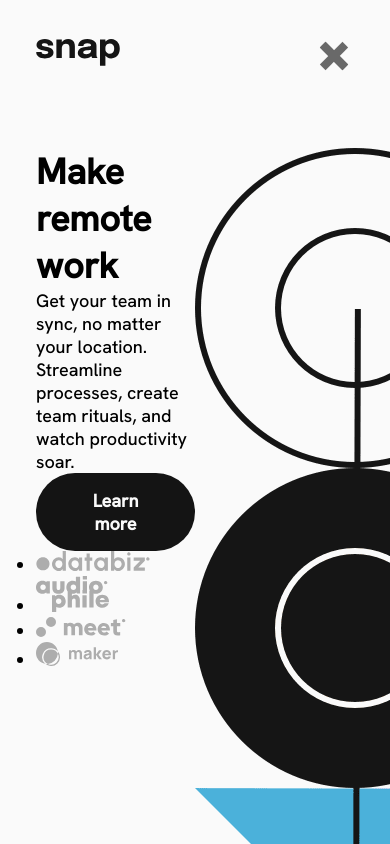
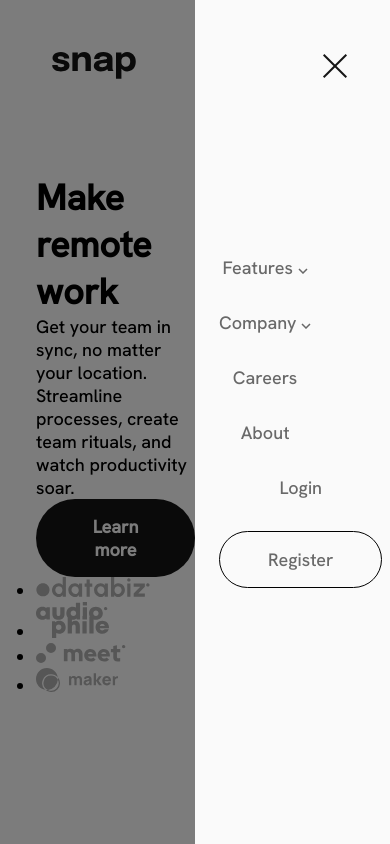
Before and after one commit to DrZero1234/FEM_intro_navigation, a plain HTML site: page index.html in a window 390 px wide. Both pictures are taken after a click on the element 334 px from the left and 56 px from the top of the page. Shown: the top 844 px of the page. Drawn offline with Linux system fonts and the light colour scheme.

Commit message:
header done

```diff
--- a/index.html
+++ b/index.html
@@ -3,16 +3,14 @@
 <head>
   <meta charset="UTF-8">
   <meta name="viewport" content="width=device-width, initial-scale=1.0"> <!-- displays site properly based on user's device -->
-
-  <link rel="icon" type="image/png" sizes="32x32" href="./images/favicon-32x32.png">
-
-  <title>Frontend Mentor | Intro section with dropdown navigation</title>
+  <title>Dropdown navigation</title>
 
   <!-- Feel free to remove these styles or customise in your own stylesheet 👍 -->
   <link rel="stylesheet" href="style.css">
   <script src="script.js" defer></script>
 </head>
 <body>
+  <div id="sidenav-overlay"></div>
   <header>
     <nav>
       <div class="header-brand">
@@ -22,11 +20,13 @@
               fill="#151515" />
           </svg>
         </div>
-        <div class="header-links">
-          <div class="header-left">
+        <div class="header-links" data-visible="false">
+          <ul class="header-left">
             <div class="dropdown-container" id="features-container" data-header-space = "large">
               <div class="header-dropdown inactive" id="features-dropdown">
-                <span class="dropdown-label">Features</span> <img id="arrow-img" />
+                <li><a class="dropdown-label" href="#">Features</a>
+                  <img id="arrow-img" />
+                </li>
               </div>
               <ul class="dropdown-menu">
                 <li class="dropdown-item">
@@ -65,7 +65,7 @@
             </div>
             <div class="dropdown-container" id="company-container" data-header-space = "large">
               <div class="header-dropdown inactive" id="company-dropdown">
-                <span class="dropdown-label">Company</span> <img id="arrow-img" />
+                <li><a class="dropdown-label" href="#">Company</a> <img id="arrow-img" /></li>
               </div>
               <ul class="dropdown-menu">
                 <li class="dropdown-item">
@@ -79,9 +79,9 @@
                 </li>
               </ul>
             </div>
-            <a href="#">Careers</a>
-            <a href="#">About</a>
-          </div>
+            <li><a href="#">Careers</a></li>
+            <li><a href="#">About</a></li>
+          </ul>
 
           <div class="header-right">
             <a href="#">Login</a>
@@ -89,7 +89,7 @@
           </div>
         </div>
 
-        <div class="hamburger-menu" id="hamburger-wrapper">
+        <div class="hamburger-menu" id="hamburger-wrapper" aria-controls="header-links" aria-expanded="false" >
           <p class="burger"></p>
         </div>
       </nav>
--- a/script.js
+++ b/script.js
@@ -1,8 +1,24 @@
 const FEATURE_CONTAINER = document.getElementById("features-container");
 const COMPANY_CONTAINER = document.getElementById("company-container");
 const HAMBURGER_WRAPPER = document.getElementById("hamburger-wrapper");
+const SIDENAV = document.getElementById("sidenav");
+const CLOSENAV = document.getElementById("closenav");
+const HEADER_LINKS = document.querySelector(".header-links")
+const SIDENAV_OVERLAY = document.getElementById("sidenav-overlay")
 
 HAMBURGER_WRAPPER.addEventListener("click", () => {
+    const visibility = HEADER_LINKS.getAttribute("data-visible");
+    console.log(visibility)
+    if (visibility === "false") {
+        HEADER_LINKS.setAttribute("data-visible","true")
+        HAMBURGER_WRAPPER.setAttribute("aria-expanded","true")
+        SIDENAV_OVERLAY.style.display = "block"
+    } else {
+        HEADER_LINKS.setAttribute("data-visible","false")
+        HAMBURGER_WRAPPER.setAttribute("aria-expanded","false")
+        SIDENAV_OVERLAY.style.display = "none"
+    }
+    console.log(HAMBURGER_WRAPPER.getAttribute("aria-expanded"))
     HAMBURGER_WRAPPER.classList.toggle("open")
 })
 
@@ -34,6 +50,16 @@ const toggle_dropdown = (e) => {
 
 }
 
+const SMALL_SIZE_ADAPT = (x) => {
+    if (x.matches) {
+        HEADER_LINKS.setAttribute("data-visible", "false")
+    } else {
+        HEADER_LINKS.setAttribute("data-visible", "true")
+        HAMBURGER_WRAPPER.setAttribute("aria-expanded", "false")
+        SIDENAV_OVERLAY.style.display = "none"
+    }
+}
+
 
 [FEATURE_CONTAINER,COMPANY_CONTAINER].forEach((container) => {
     container.addEventListener("click", (e) => {
@@ -41,4 +67,8 @@ const toggle_dropdown = (e) => {
     })
 })
 
+var x = window.matchMedia("(max-width: 55em)")
+SMALL_SIZE_ADAPT(x);
+x.addListener(SMALL_SIZE_ADAPT)
+
 add_arrows()
--- a/style.css
+++ b/style.css
@@ -22,20 +22,22 @@ body {
     font-family: 'Hanken Grotesk', sans-serif;
     font-size: 18px;
     background-color: var(--site-white);
+    overflow-x: hidden;
 }
 
-header {
-    width: 100%;
-}
 
 nav {
     display: flex;
+    width: 100%;
     padding: 2em;
     gap: 1rem;
     align-items: center;
     color: var(--font-grey);
 }
 
+.header-brand {
+    margin: 1rem;
+}
 
 .header-links {
     display: flex;
@@ -45,6 +47,8 @@ nav {
     width: 100%;
     gap: 2rem;
 }
+
+
 
 nav a {
     color: inherit;
@@ -66,12 +70,9 @@ nav a:hover,
     display: flex;
     align-items: center;
     gap: 2rem;
+    list-style-type: none;
 }
 
-.header-left:nth-child(1),
-.header-left:nth-child(2) {
-    gap: 3rem;
-}
 
 .dropdown-menu {
     transform-origin: top;
@@ -89,76 +90,29 @@ nav a:hover,
 }
 
 
+
+
 .visible {
     display: block;
     position: absolute;
     transform-origin: top;
+    animation: .3s dropdown-open ease-in-out;
     max-height: 250px;
 }
 
-.hamburger-menu {
-    background-color: inherit;
-    display: none;
-    align-items: center;
-    width: 40px;
-    height: 40px;
-    margin: 0;
-    padding: 0;
-    cursor: pointer;
+@keyframes dropdown-open {
+    0% {
+        transform: scaleY(0%);
+    }
+    100% {
+        transform: scaleY(1);
+    }
 }
 
-.burger {
-    position: relative;
-    margin-left: auto;
-    margin-right: auto;
+.hamburger-menu {
+    display: none;
 }
 
-.burger,
-.burger:before,
-.burger:after {
-    padding: 0;
-    background-color: var(--font-grey);
-    width: 80%;
-    height: 8px;
-    transition: margin .1s .2s, transform .2s;
-}
-
-.burger:before,
-.burger:after {
-    margin: 0;
-    content: '';
-    position: absolute;
-    top: 0;
-    left: 0;
-    width: 100%;
-}
-
-.burger:before {
-    margin-top: -12px;
-}
-
-.burger:after {
-    margin-top: 12px;
-}
-
-.open .burger {
-    transform: rotate(45deg);
-}
-
-.open .burger,
-.open .burger:before,
-.open .burger:after {
-    transition: margin .2s, transform .1s .2s;
-}
-
-.open .burger:before,
-.open .burger:after {
-    margin-top: 0;
-}
-
-.open .burger:after {
-    transform: rotate(-90deg)
-}
 
 
 .big-btn {
@@ -205,7 +159,20 @@ nav a:hover,
     padding: 2em;
 }
 
-@media screen and (max-width: 55rem) {
+#sidenav-overlay {
+    position: fixed;
+    top: 0;
+    left: 0;
+    right: 0;
+    width: 100vw;
+    height: 100vh;
+    background-color: rgba(0, 0, 0, 0.5);
+    z-index: 997;
+    display: none;
+}
+
+
+@media screen and (max-width: 55em) {
     .big-btn {
         border-radius: 100vw;
         padding: 1rem 3rem;
@@ -213,14 +180,60 @@ nav a:hover,
 
     .hamburger-menu {
         display: flex;
+        z-index: 9999;
+        background-color: transparent;
+        background-image: url("./images/icon-menu.svg");
+        background-repeat: no-repeat;
+        height: 2rem;
+        width: 2rem;
+        cursor: pointer;
+    }
+
+    .hamburger-menu[aria-expanded="true"] {
+        background-image: url("./images/icon-close-menu.svg");
     }
 
     .header-links {
-        display: none;
+        position: fixed;
+        z-index: 1000;
+        inset: 0 0 0 50%;
+        background-color: var(--site-white);
+        transform: translateX(100%);
+        transition: transform.3s;
+        display: flex;
+        flex-direction: column;
+        align-items: flex-start;
+        padding-top: 1em;
+        justify-content: center;
+        overflow-y: auto;
+        padding: 1.5rem;
+    }
+
+    .header-links[data-visible="true"] {
+        transform: translateX(0%);
+    }
+
+    .header-left,
+    .header-right {
+        flex-direction: column;
+        z-index: 1000;
+        align-items: center
+    }
+
+    .dropdown-menu.visible {
+        display: flex;
+        flex-direction: column;
+        position: relative;
+        background-color: inherit;
+    }
+
+    .dropdown-item {
+        margin-left: 1.5rem;
     }
 
     nav {
         display: flex;
+        align-items: center;
         justify-content: space-between;
     }
 }
```
